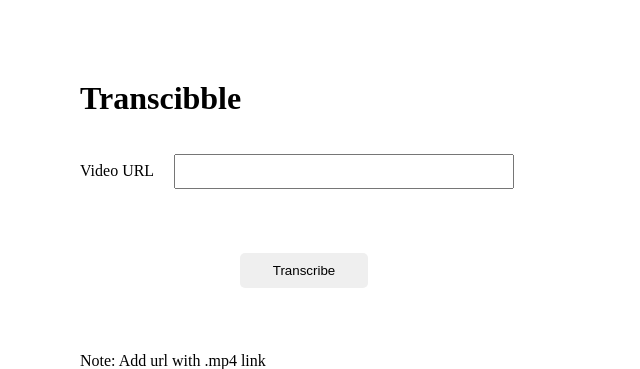
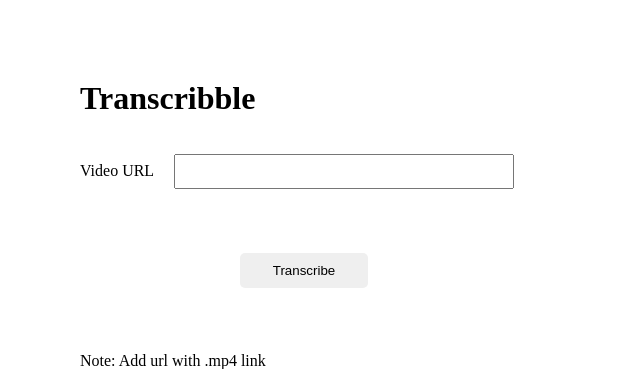
Before and after one commit to sonaljain067/Transcribble, a Django app: page /video_transcribe in a window 1280 px wide. Shown: the top 369 px of the page, without its empty margins (0-640 px from the left). Run offline with Django 4.2, Linux system fonts and the light colour scheme.

Commit message:
transcribe

```diff
--- a/video_transcription_app/templates/transcribe_video.html
+++ b/video_transcription_app/templates/transcribe_video.html
@@ -1,7 +1,7 @@
 {% extends 'base.html' %}
 
 {% block body %}
-<h1>Transcibble</h1>
+<h1>Transcribble</h1>
 <form method = "post" enctype="multipart/form-data">
     {% csrf_token %}
     <label for="video_url">Video URL</label>
--- a/video_transcription_app/templates/transcription_result.html
+++ b/video_transcription_app/templates/transcription_result.html
@@ -2,6 +2,6 @@
 
 {% block body %}
 
-<h1>Transcibe Text: {{transcript}}</h1>
+<h1>Transcribe Text: {{transcript}}</h1>
 
 {% endblock %}
```
